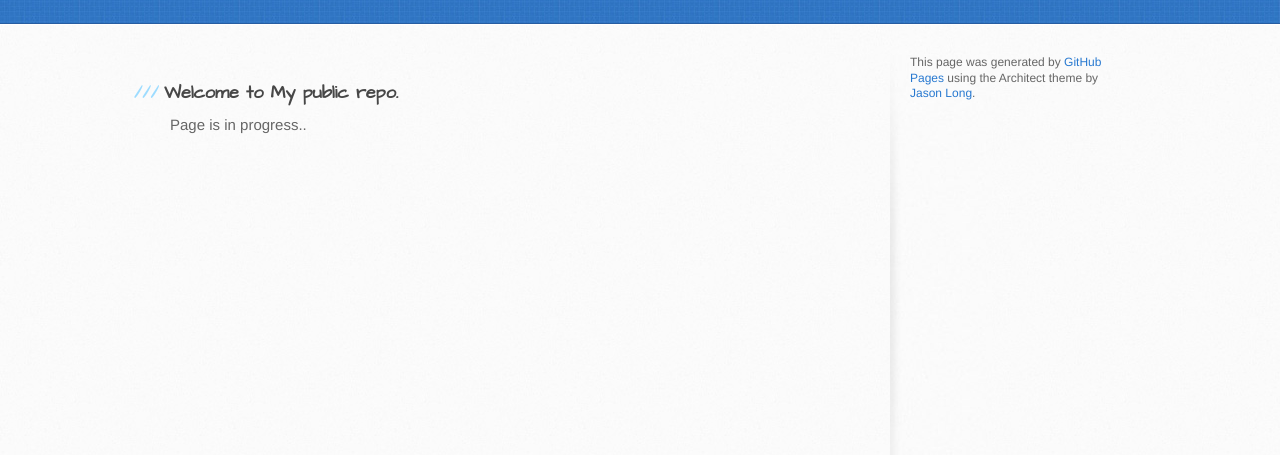
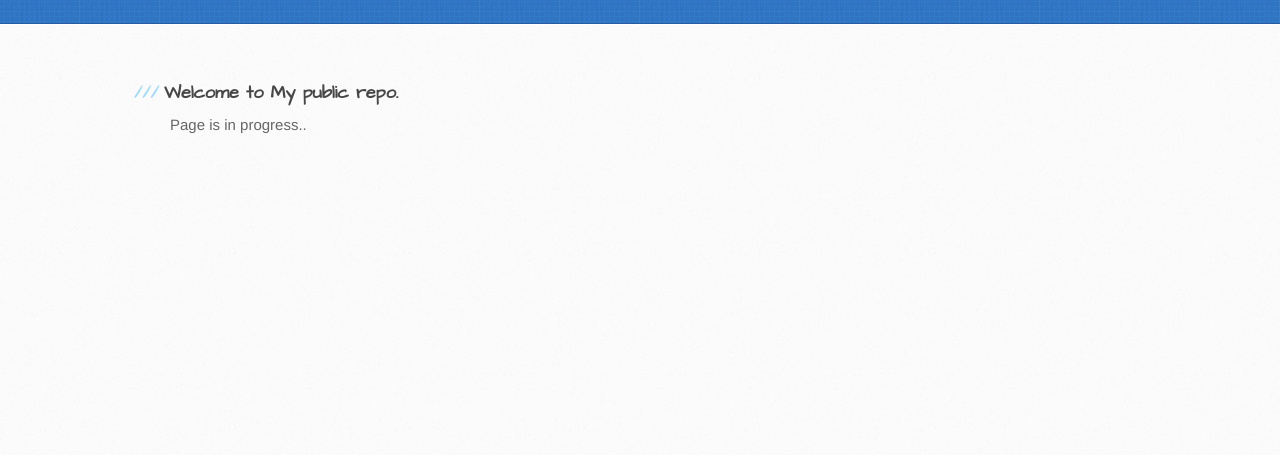
Before and after one commit to mutukrish/mutukrish.github.io, a plain HTML site: page index.html in a window 1280 px wide. Shown: the part 249-704 px from the top of the page. Drawn offline with Linux system fonts and the light colour scheme.

Commit message:
Update index.html

```diff
--- a/index.html
+++ b/index.html
@@ -31,12 +31,6 @@
           <h3>Welcome to My public repo.</h3>
           <p>Page is in progress..</p>
         </section>
-
-        <aside id="sidebar">
-
-
-          <p>This page was generated by <a href="pages.github.com">GitHub Pages</a> using the Architect theme by <a href="http://twitter.com/jasonlong">Jason Long</a>.</p>
-        </aside>
       </div>
     </div>
 
```
